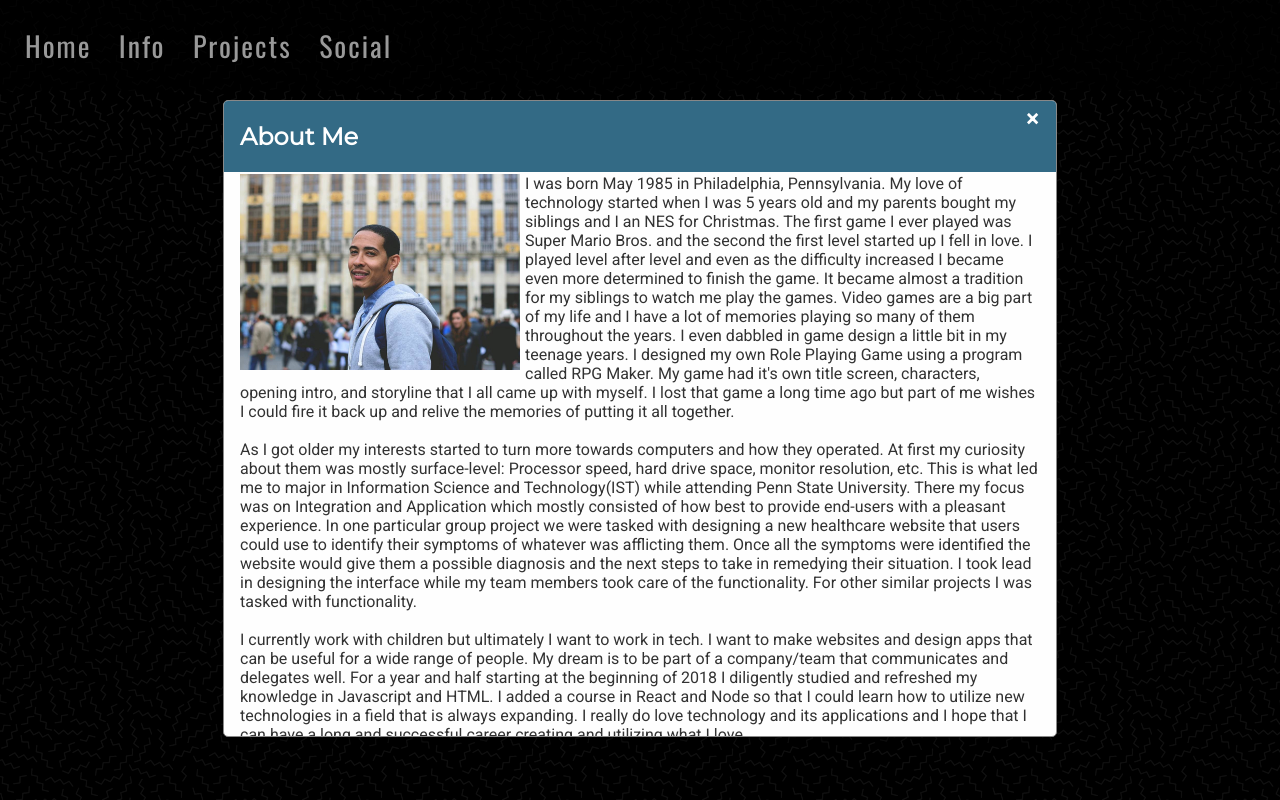
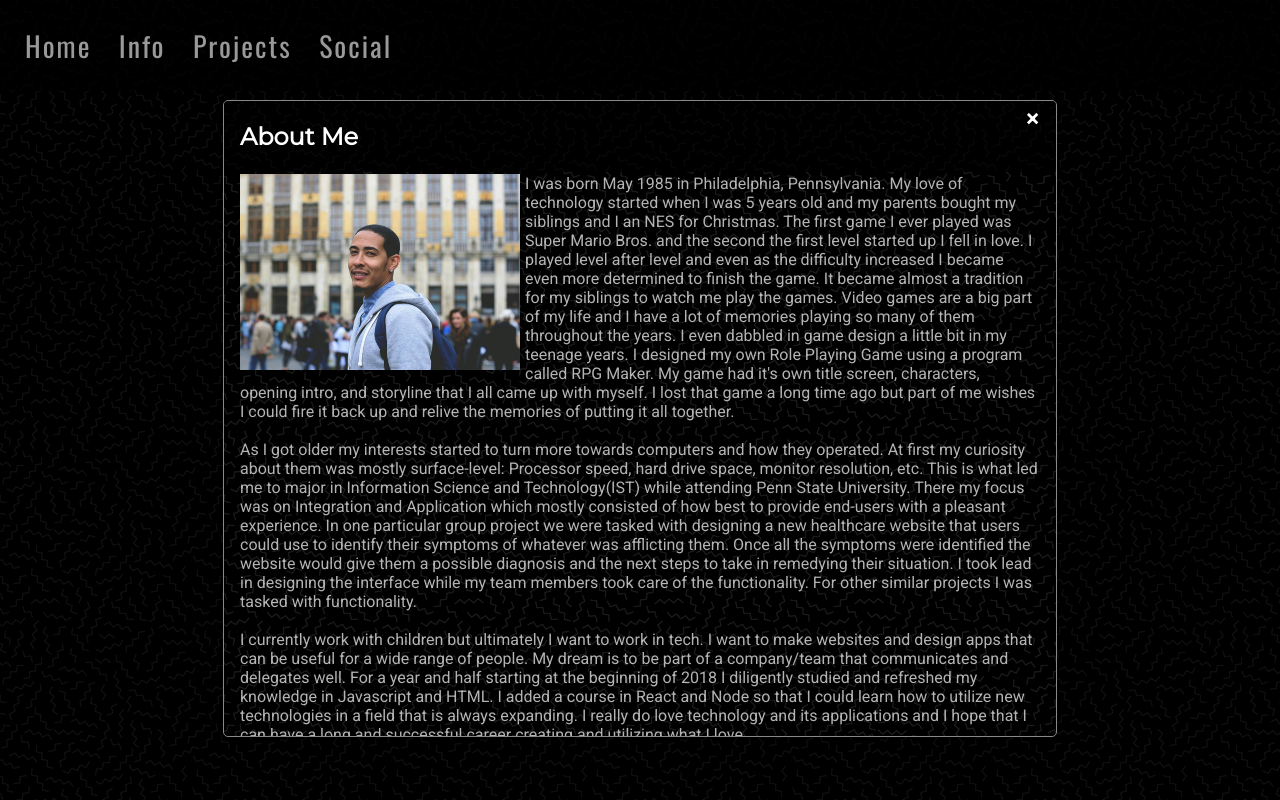
Before and after one commit to Yujiman85/yujiman85.github.com, a website: page index.html in a window 1280 px wide. Both pictures are taken after a click on the link "About Me". Shown: the part 699-1499 px from the top of the page. Drawn offline with nearby package versions, Linux system fonts and the light colour scheme.

Commit message:
changed modals to same dark theme as site

```diff
--- a/css/index.css
+++ b/css/index.css
@@ -107,7 +107,7 @@ h1 {
 /* Modal Header */
 .modal-header {
   padding: 1px 16px;
-  background-color: rgb(51,106,133);
+  background: rgb(0 0 0 / 70%);
   color: white;
 }
 
@@ -115,7 +115,7 @@ h1 {
 .modal-content {
   overflow-y: hidden;
   position: relative;
-  background-color: #fefefe;
+  background: url('/images/memphis-mini-dark.png') repeat;
   margin: auto;
   padding: 0px;
   border: 1px solid #888;
@@ -137,7 +137,7 @@ h1 {
   padding: 2px 16px;
   max-height: 70vh;
   overflow-y: auto;
-  color: rgb(50, 50, 50);
+  color:  rgba(255, 255, 255, 0.7);
 }
 
 /* The Close Button */
--- a/script.js
+++ b/script.js
@@ -52,4 +52,4 @@ As I got older my interests started to turn more towards computers and how they
 I currently work with children but ultimately I want to work in tech. I want to make websites and design apps that can be useful for a wide range of people. My dream is to be part of a company/team that communicates and delegates well. For a year and half starting at the beginning of 2018 I diligently studied and refreshed my knowledge in Javascript and HTML. I added a course in React and Node so that I could learn how to utilize new technologies in a field that is always expanding. I really do love technology and its applications and I hope that I can have a long and successful career creating and utilizing what I love.`;
 
 //Content for Resume
-let resumeContent = `<embed type="text/html" src="Ty-Jenkins-Resume.html" style="min-height:60vh; width:100%">`;
+let resumeContent = `<embed type="text/html" src="Ty-Jenkins-Resume.html" style="background-color: white; min-height:60vh; width:100%">`;
```
